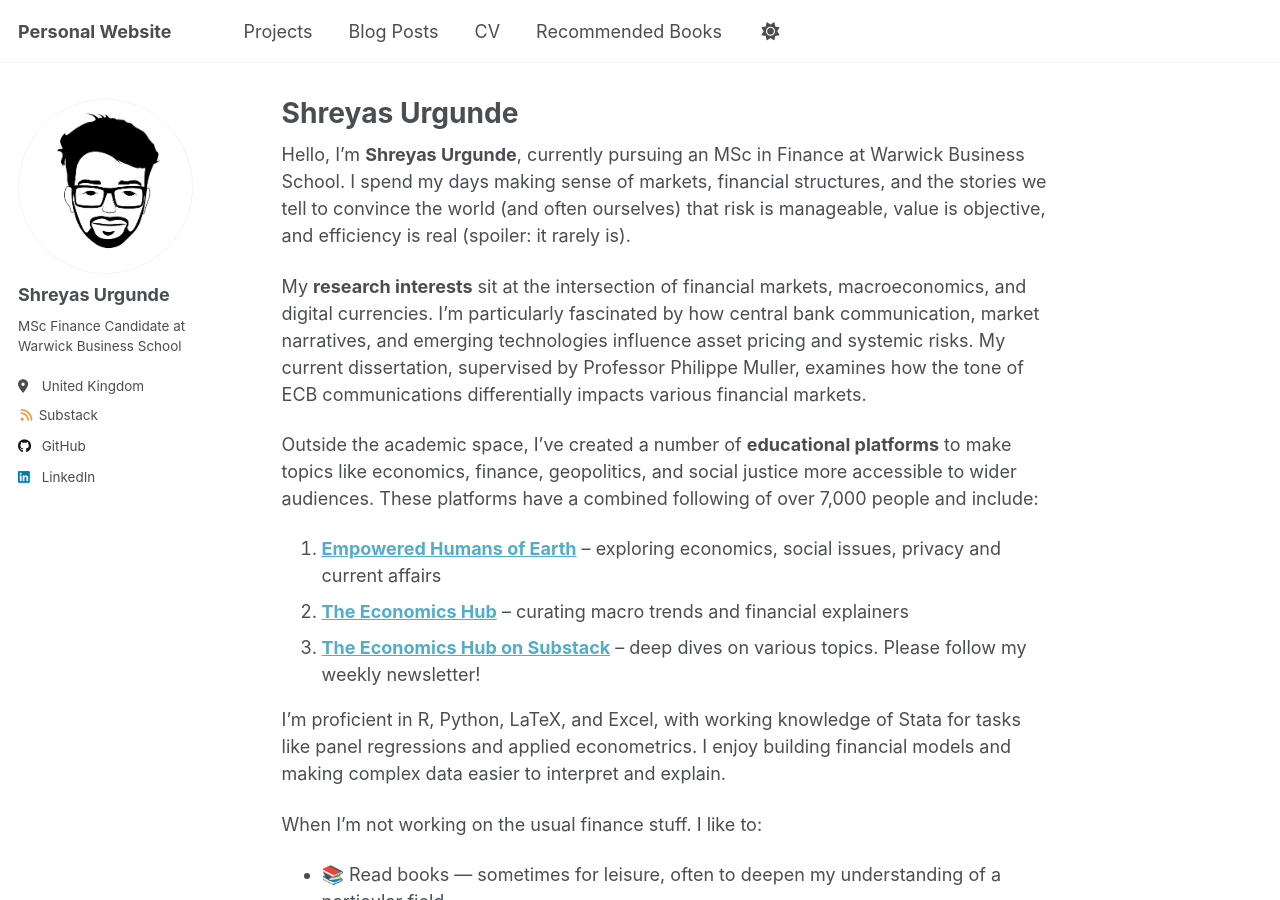
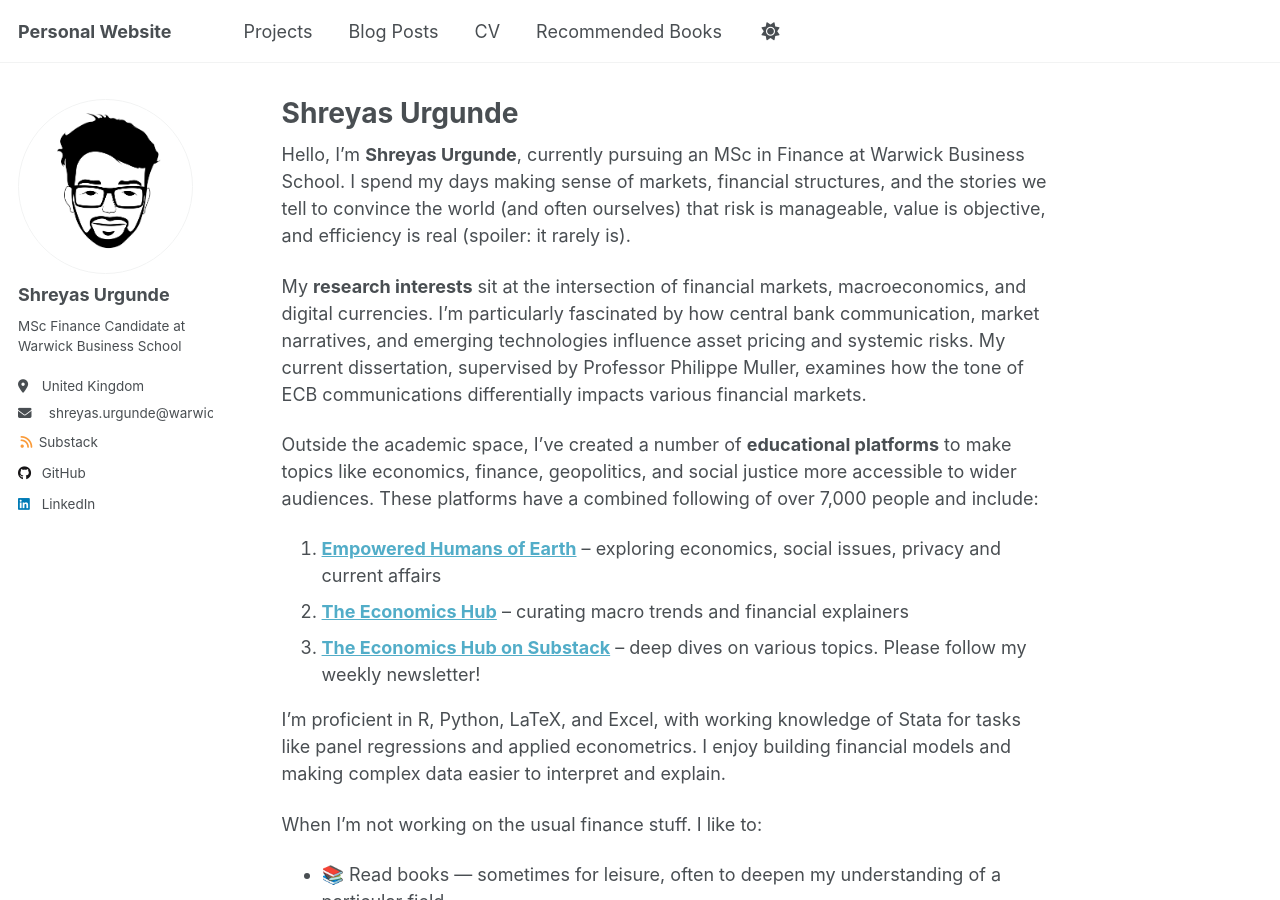
Before and after one commit to shreyasxi/shreyasxi.github.io, a Jekyll site: the page built from _pages/about.md, in a window 1280 px wide and 900 px high. Built offline with Jekyll 4.4.1, drawn with Linux system fonts in a browser that asks for light colours; a script that is not in the unit is left out.

Commit message:
Update author-profile.html

```diff
--- a/_includes/author-profile.html
+++ b/_includes/author-profile.html
@@ -34,10 +34,9 @@
         <li><a href="{{ author.uri }}"><i class="fas fa-fw fa-link icon-pad-right" aria-hidden="true"></i>{{ site.data.ui-text[site.locale].website_label | default: "Website" }}</a></li>
       {% endif %}
 
-     {% if author.email %}
      <li>
   <span id="email-text" style="cursor: text;">
-      <i class="fas fa-envelope icon-pad-right" aria-hidden="true"></i> {{ author.email }}
+    <i class="fas fa-envelope icon-pad-right" aria-hidden="true"></i> shreyas.urgunde@warwick.ac.uk
   </span>
   <i class="fas fa-copy icon-pad-right" style="margin-left: 8px; cursor: pointer;" onclick="copyEmail()" title="Copy to clipboard"></i>
 </li>
@@ -52,7 +51,6 @@
     });
   }
 </script>
-{% endif %}
 
 
 
```
Lines whose indentation alone changed are shown as unchanged.
